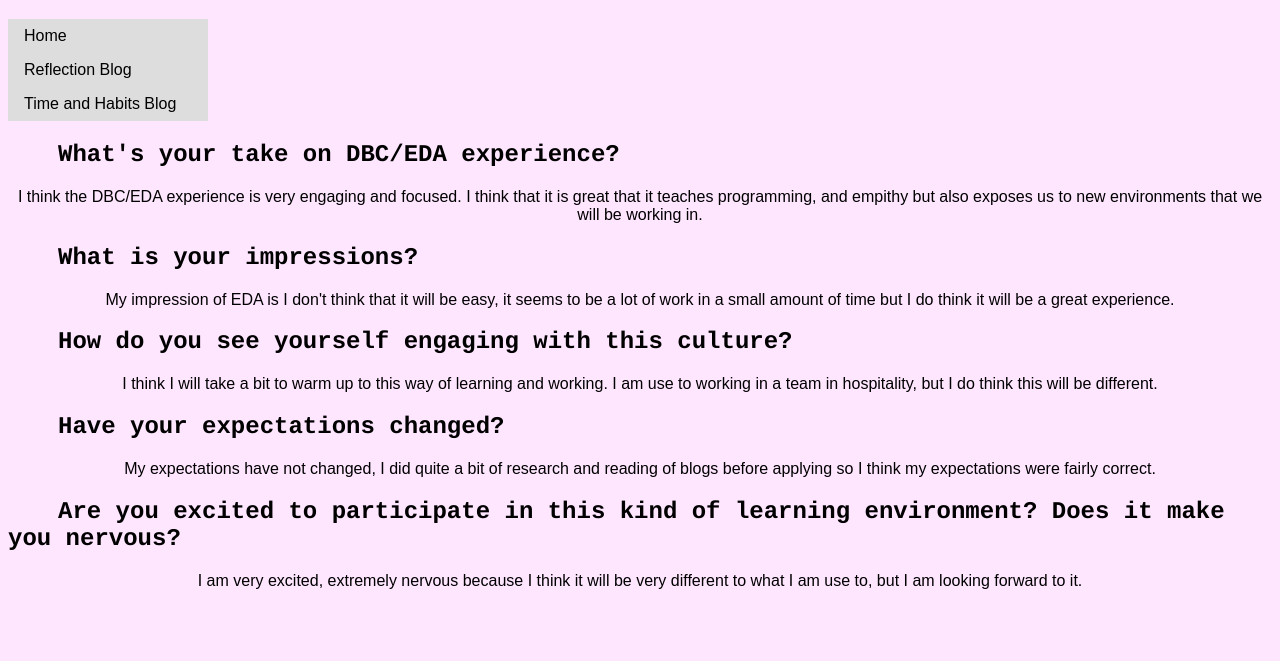
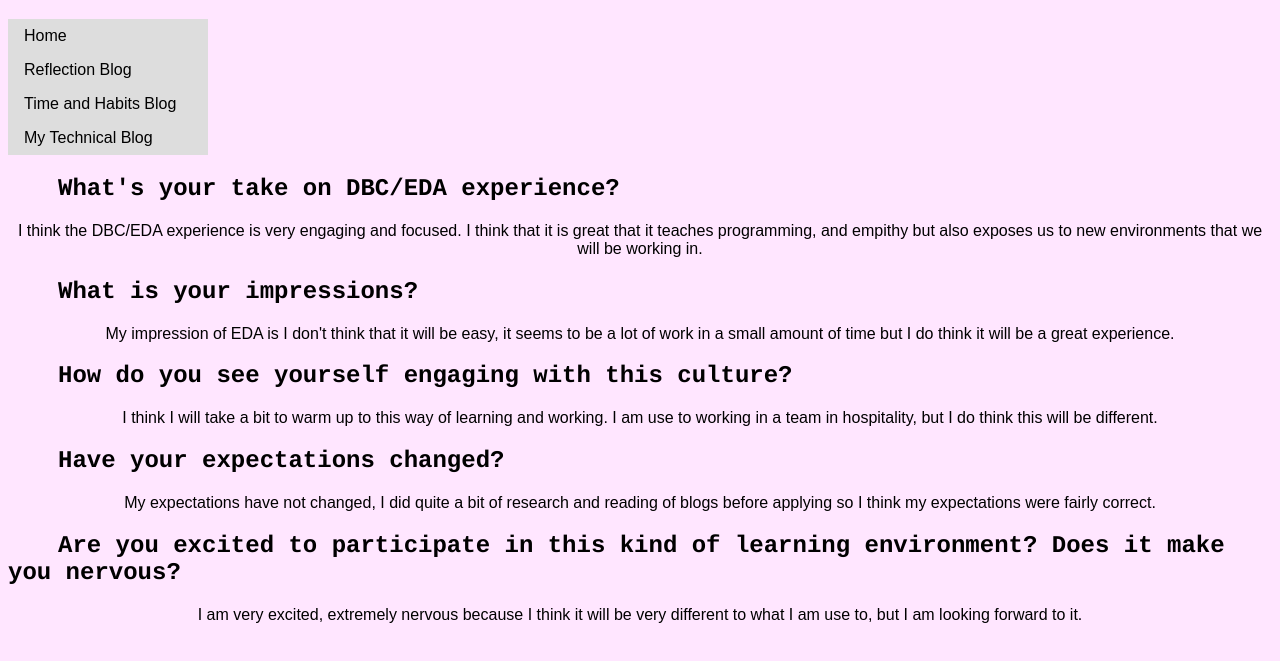
Before and after one commit to Emilene92/Emilene92.github.io, a plain HTML site: page blog/c1-reflection-blog.html in a window 1280 px wide. Shown: the part 61-722 px from the top of the page. Drawn offline with Linux system fonts and the light colour scheme.

Commit message:
update my technical blog

```diff
--- a/blog/c1-reflection-blog.html
+++ b/blog/c1-reflection-blog.html
@@ -15,6 +15,7 @@
   <li><a href="../index.html">Home</a></li>
   <li><a href="blog/c1-reflection-blog.html">Reflection Blog</a></li>
   <li><a href="/blog/c1-time-and-habits-blog.html">Time and Habits Blog</a></li>
+  <li><a href="/blog/t2-html-css-dom-p1.html">My Technical Blog</a></li>
 </ul>
 
   <h2>What's your take on DBC/EDA experience?</h2>
```
Also changed, not shown: blog/c1-time-and-habits-blog.html (+1 -0 lines).
